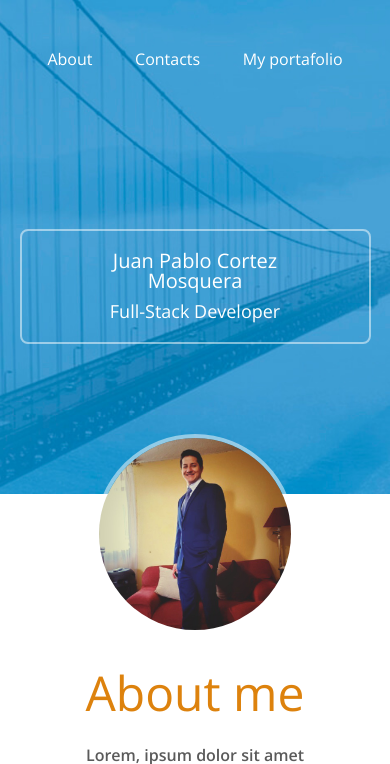
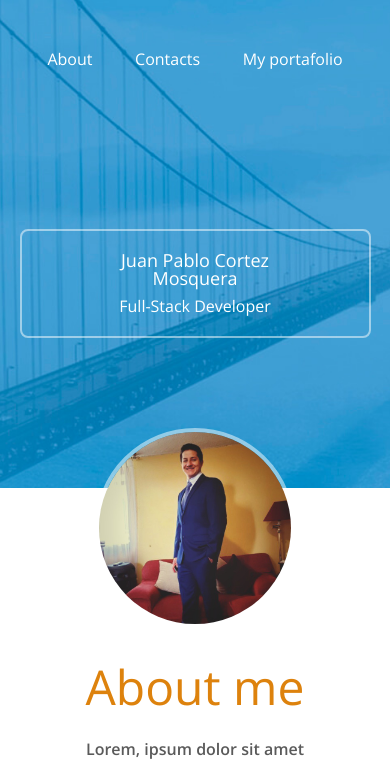
Before and after one commit to JuanpaCortez93/html_basics, a plain HTML site: page 004_portafolio/index.html in a window 390 px wide. Shown: the top 764 px of the page. Drawn offline with nearby package versions, Linux system fonts and the light colour scheme.

Commit message:
Code updated

```diff
--- a/004_portafolio/styles/styles.css
+++ b/004_portafolio/styles/styles.css
@@ -287,11 +287,11 @@ footer .social-networks .github:hover { color: #4078c0; }
 
 @media screen and (max-width: 500px) {
     header .text-container .text .name {
-        font-size: 2em;
+        font-size: 1.8em;
     }
 
     header .text-container .text .position {
-        font-size: 1.8em;
+        font-size: 1.6em;
     }
 
     footer .social-networks .container {
```
